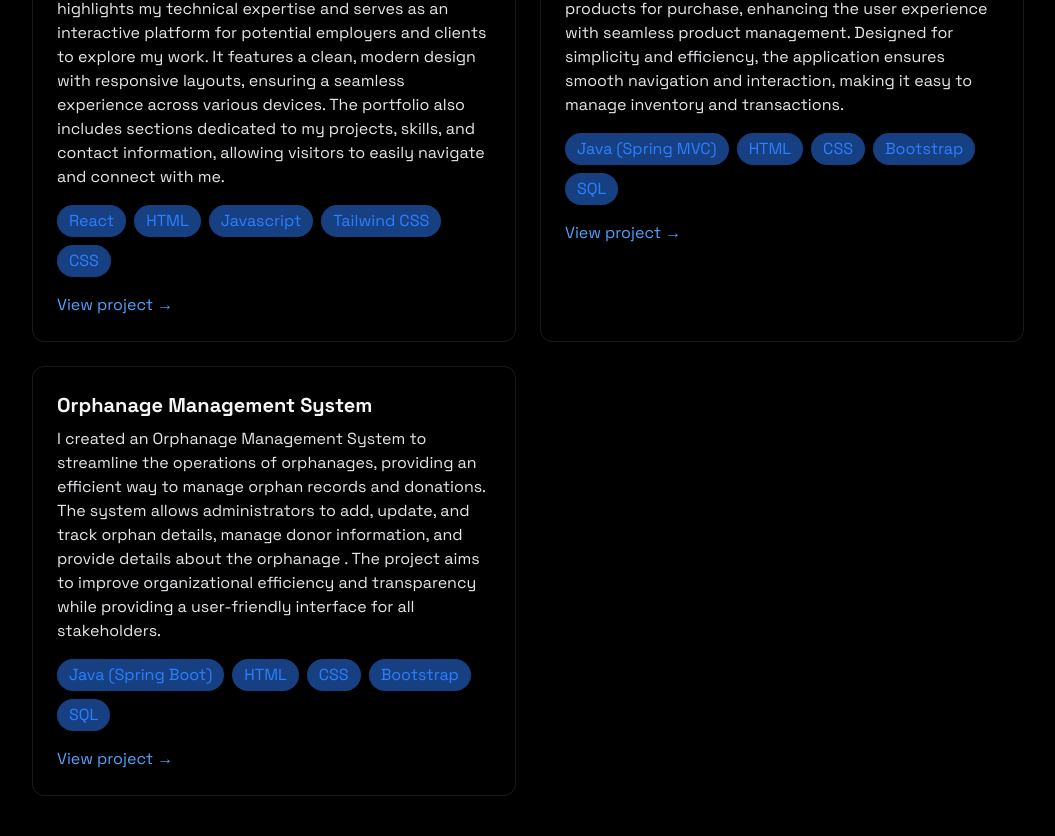
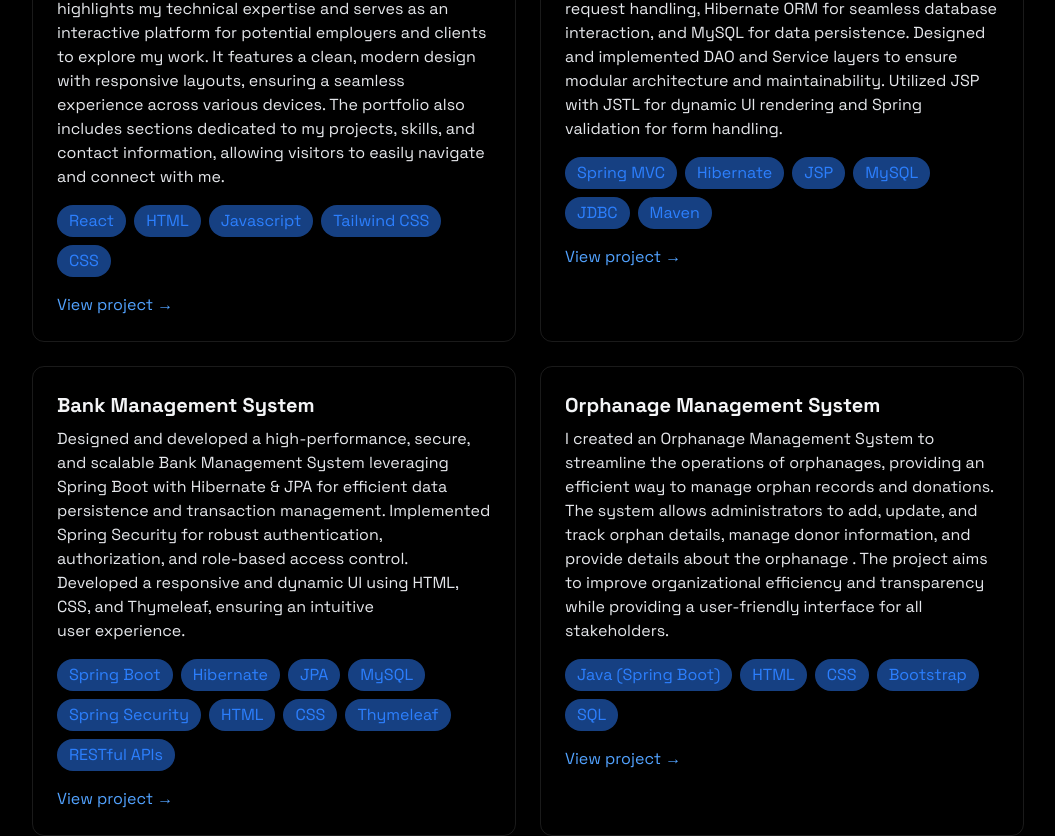
Before and after one commit to robinbabu102/Robin_babu-portfolio, a React (Vite) app: page / in a window 1280 px wide. Shown: the part 2500-3336 px from the top of the page, without its empty margins (112-1167 px from the left). Built offline with nearby package versions, Linux system fonts and the light colour scheme; a web font is replaced by a local one.

Commit message:
project update

```diff
--- a/src/components/sections/Projects.jsx
+++ b/src/components/sections/Projects.jsx
@@ -61,15 +61,68 @@ const Projects = () => {
             >
               <h3 className="text-xl font-bold mb-2">Product App</h3>
               <p className="text-gray-200 mb-4">
-                I developed a Produce App with basic CRUD operations. The app
-                features a shopping cart where users can add products for
-                purchase, enhancing the user experience with seamless product
-                management. Designed for simplicity and efficiency, the
-                application ensures smooth navigation and interaction, making it
-                easy to manage inventory and transactions.
+                Developed a full-stack web application for efficient product
+                management, leveraging Spring MVC for request handling,
+                Hibernate ORM for seamless database interaction, and MySQL for
+                data persistence. Designed and implemented DAO and Service
+                layers to ensure modular architecture and maintainability.
+                Utilized JSP with JSTL for dynamic UI rendering and Spring
+                validation for form handling.
               </p>
               <div className="flex flex-wrap gap-2 mb-4">
-                {["Java (Spring MVC)", "HTML", "CSS", "Bootstrap", "SQL"].map((tech, key) => (
+                {[
+                  "Spring MVC",
+                  "Hibernate",
+                  "JSP",
+                  "MySQL",
+                  "JDBC",
+                  "Maven",
+                ].map((tech, key) => (
+                  <span
+                    key={key}
+                    className="bg-blue-500/50 text-blue-500 py-1 px-3 rounded-full text-5m
+                     hover:bg-blue-500/20 hover:shadow-[0_2_8px_rgba(59,130,246,0.1)] transition"
+                  >
+                    {tech}
+                  </span>
+                ))}
+              </div>
+              <div className="flex justify-between"></div>
+              <a
+                href="#"
+                className="text-blue-400 hover:text-blue-300 transition-colors my-4"
+              >
+                {" "}
+                View project →
+              </a>
+            </div>
+
+            <div
+              className="p-6 rounded-xl border border-white/10 hover:-translate-y-1 hover:border-blue-500/30
+           hover:shadow-[0_2_8px_rgba(59,130,246,0.2)] transition"
+            >
+              <h3 className="text-xl font-bold mb-2">Bank Management System</h3>
+              <p className="text-gray-200 mb-4">
+                Designed and developed a high-performance, secure, and scalable
+                Bank Management System leveraging Spring Boot with Hibernate &
+                JPA for efficient data persistence and transaction management.
+                Implemented Spring Security for robust authentication,
+                authorization, and role-based access control. Developed a
+                responsive and dynamic UI using HTML, CSS, and Thymeleaf,
+                ensuring an intuitive user experience.
+              </p>
+              <div className="flex flex-wrap gap-2 mb-4">
+                {[
+                  "Spring Boot",
+                  "Hibernate",
+                  "JPA",
+                  "MySQL",
+                  "Spring Security",
+                  "HTML",
+                  "CSS",
+                  "Thymeleaf",
+                  "RESTful APIs",
+                ].map((tech, key) => (
                   <span
                     key={key}
                     className="bg-blue-500/50 text-blue-500 py-1 px-3 rounded-full text-5m
```
